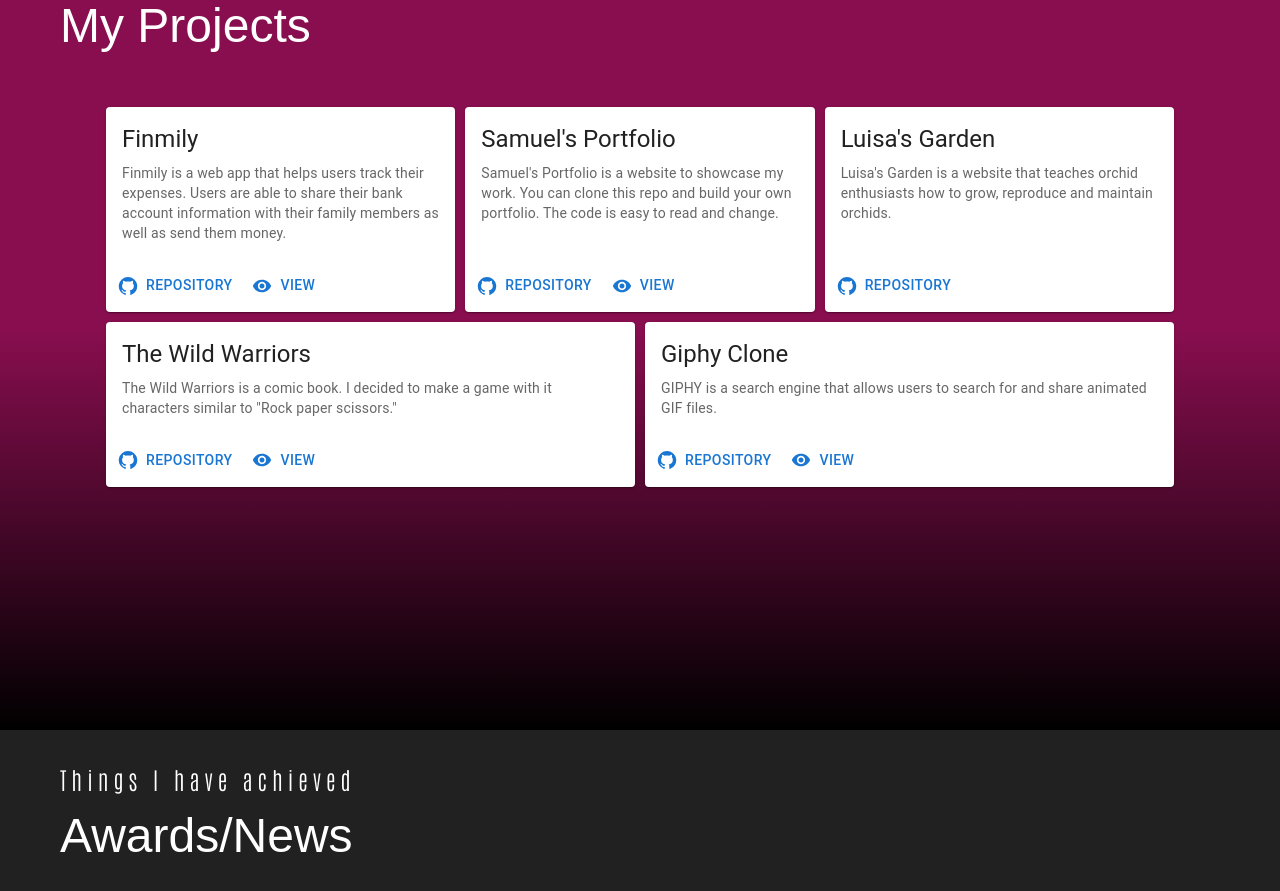
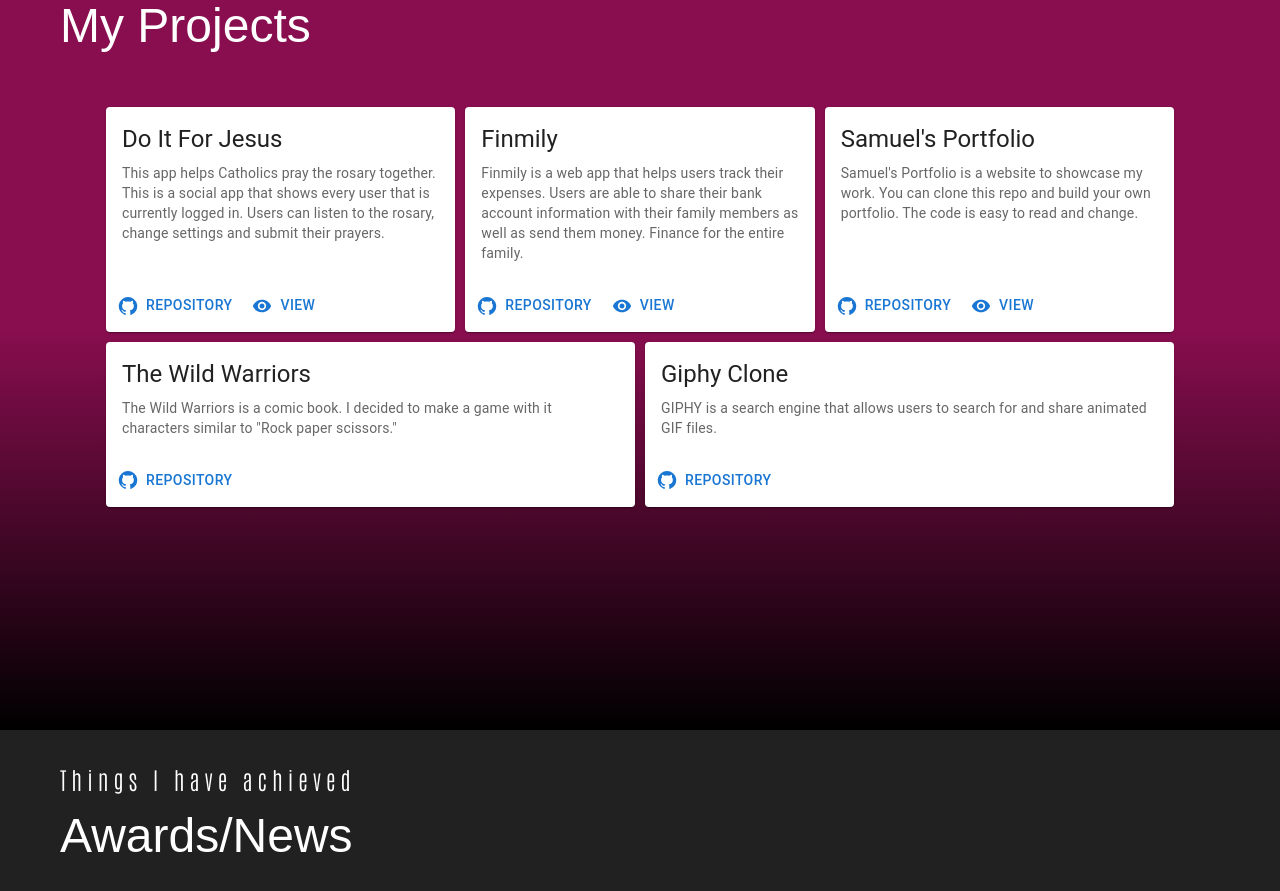
Before and after one commit to samsoftwaredev/portfolio, a Next.js app: page / in a window 1280 px wide. Shown: the part 1700-2591 px from the top of the page. Built offline with nearby package versions, Linux system fonts and the light colour scheme; a web font is replaced by a local one.

Commit message:
update project description, links, and title

```diff
--- a/constants/variables/owner.ts
+++ b/constants/variables/owner.ts
@@ -92,21 +92,23 @@ export const PROJECTS = [
   //   description: "Helping Freelancers get paid on time",
   //   repositoryURL: "",
   // },
-  // {
-  //   image: rosaryApp,
-  //   imageAlt: "Rosary App",
-  //   title: "Rosary Webapp",
-  //   description: "User are able to pray the rosary",
-  //   repositoryURL: "",
-  // },
+  {
+    image: garden,
+    imageAlt: "Rosary App Main Page",
+    title: "Do It For Jesus",
+    description:
+      "This app helps Catholics pray the rosary together. This is a social app that shows every user that is currently logged in. Users can listen to the rosary, change settings and submit their prayers.",
+    websiteURL: "https://doit4jesus.com/app",
+    repositoryURL: "https://github.com/samsoftwaredev/doit4jesus-app",
+  },
   {
     image: finmily,
     imageAlt: "Website",
     title: "Finmily",
     description:
-      "Finmily is a web app that helps users track their expenses. Users are able to share their bank account information with their family members as well as send them money.",
-    websiteURL: "https://finmily.herokuapp.com/",
-    repositoryURL: "https://github.com/samsoftwaredev/finmily",
+      "Finmily is a web app that helps users track their expenses. Users are able to share their bank account information with their family members as well as send them money. Finance for the entire family.",
+    websiteURL: "https://finmily.com/",
+    repositoryURL: "https://github.com/samsoftwaredev/expense-tracker-frontend",
   },
   {
     image: portfolio,
@@ -114,25 +116,24 @@ export const PROJECTS = [
     title: "Samuel's Portfolio",
     description:
       "Samuel's Portfolio is a website to showcase my work. You can clone this repo and build your own portfolio. The code is easy to read and change.",
-    websiteURL: "https://samuelruizportfolio.herokuapp.com/",
+    websiteURL: "https://samueldeveloper.com/",
     repositoryURL: "https://github.com/samsoftwaredev/portfolio",
   },
-  {
-    image: garden,
-    imageAlt: "Website",
-    title: "Luisa's Garden",
-    description:
-      "Luisa's Garden is a website that teaches orchid enthusiasts how to grow, reproduce and maintain orchids.",
-    websiteURL: "",
-    repositoryURL: "https://github.com/samsoftwaredev/luisa-garden",
-  },
+  // {
+  //   image: garden,
+  //   imageAlt: "Website",
+  //   title: "Luisa's Garden",
+  //   description:
+  //     "Luisa's Garden is a website that teaches orchid enthusiasts how to grow, reproduce and maintain orchids.",
+  //   websiteURL: "",
+  //   repositoryURL: "https://github.com/samsoftwaredev/luisa-garden",
+  // },
   {
     image: game,
     imageAlt: "Game Website",
     title: "The Wild Warriors",
     description:
       'The Wild Warriors is a comic book. I decided to make a game with it characters similar to "Rock paper scissors."',
-    websiteURL: "https://super-cute-wars.herokuapp.com/",
     repositoryURL: "https://github.com/samsoftwaredev/super-cute-wars",
   },
   {
@@ -141,7 +142,6 @@ export const PROJECTS = [
     title: "Giphy Clone",
     description:
       "GIPHY is a search engine that allows users to search for and share animated GIF files.",
-    websiteURL: "https://rocky-sierra-20177.herokuapp.com/",
     repositoryURL: "https://github.com/samsoftwaredev/giphy-clone",
   },
 ];
```
